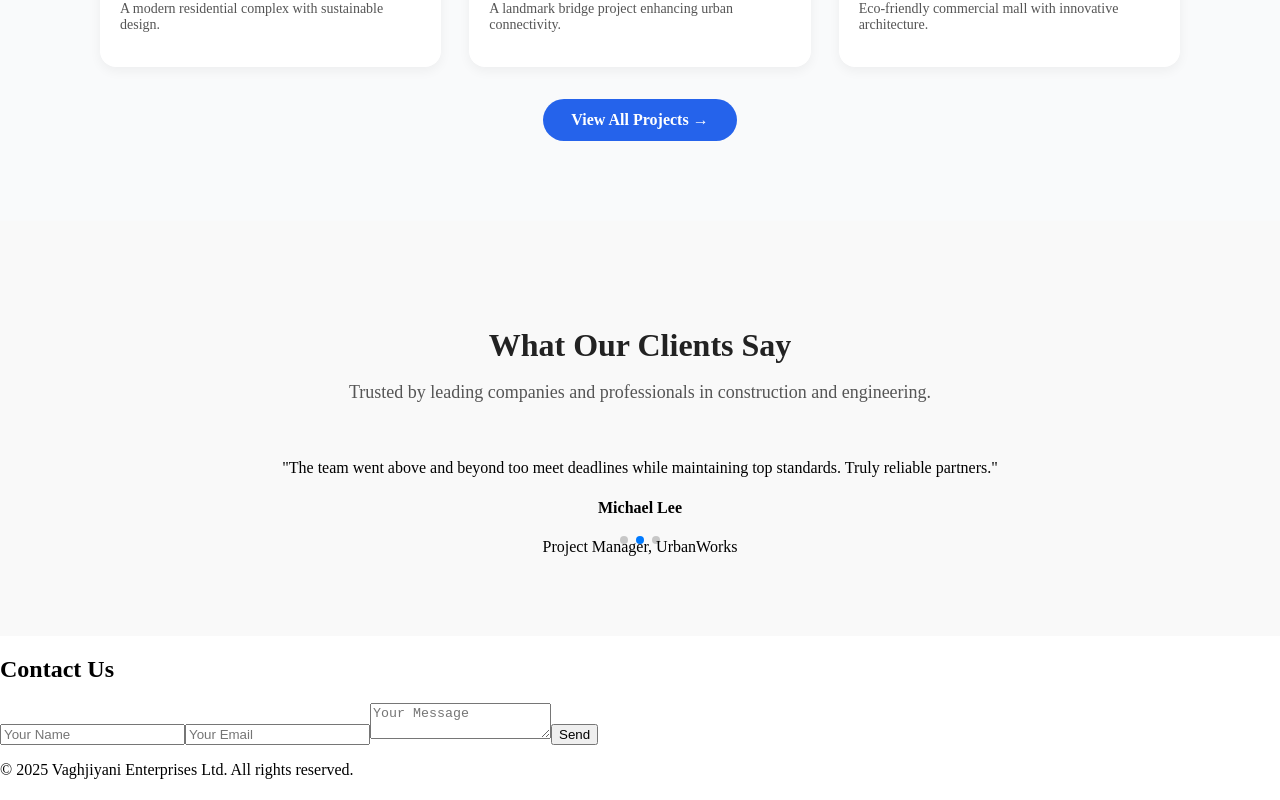
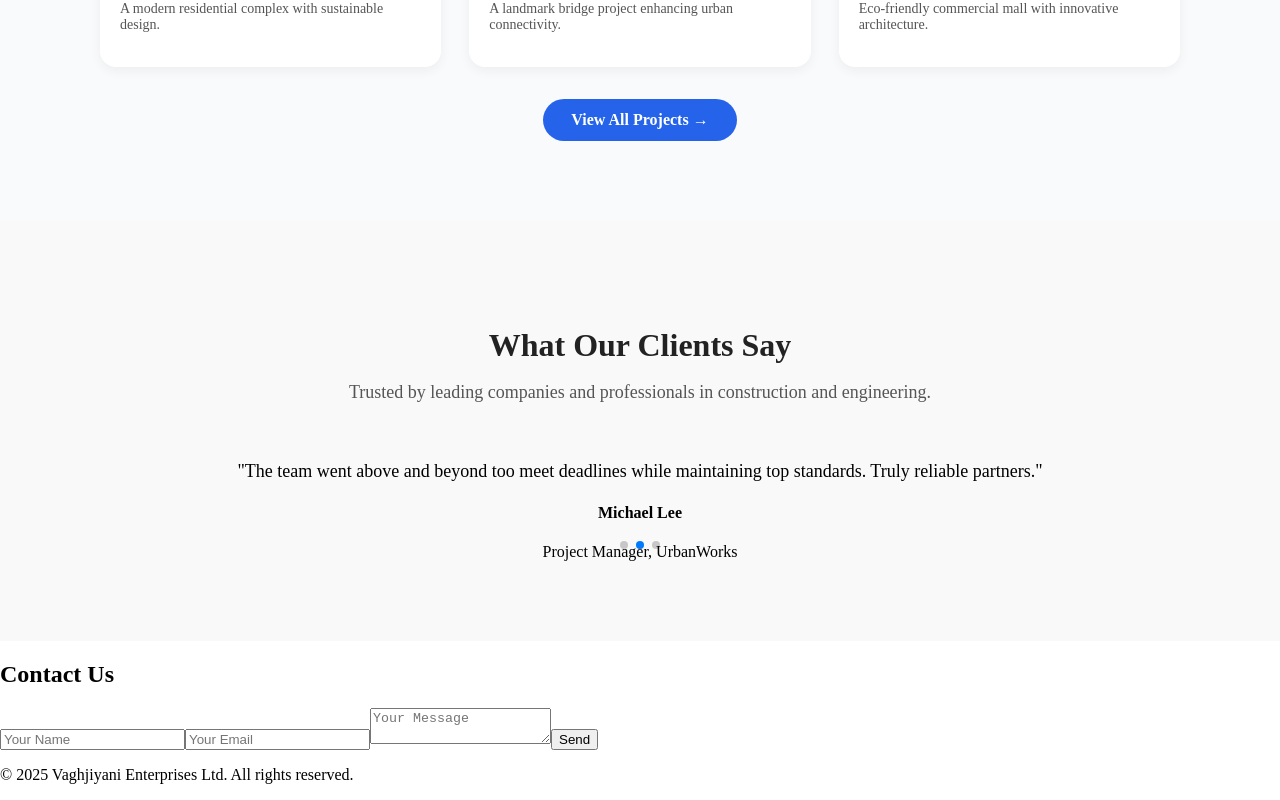
Before and after one commit to Eshhaa11/Vaghjiyani, a React (Create React App) app in the folder frontend/: page / in a window 1280 px wide. Shown: the part 2810-3610 px from the top of the page. Built offline with nearby package versions, Linux system fonts and the light colour scheme.

Commit message:
added font-size

```diff
--- a/frontend/src/styles/testimonials.css
+++ b/frontend/src/styles/testimonials.css
@@ -31,3 +31,7 @@
     transform: translateY(-6px);
     box-shadow: 0 12px 28px rgba(0,0,0, 0.12);
 }
+
+.testimonial-feedback {
+    font-size: 18px;
+}
```
